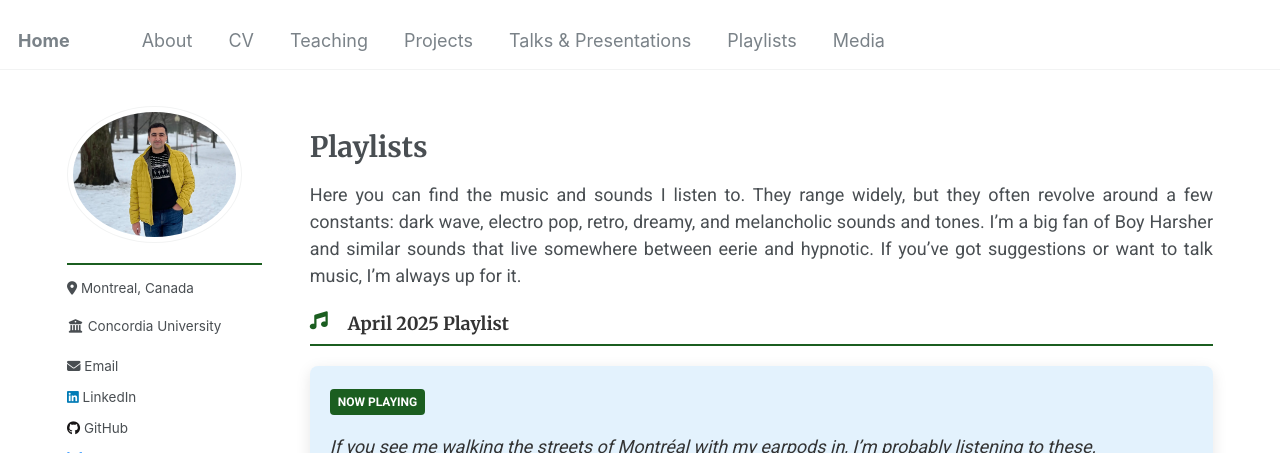
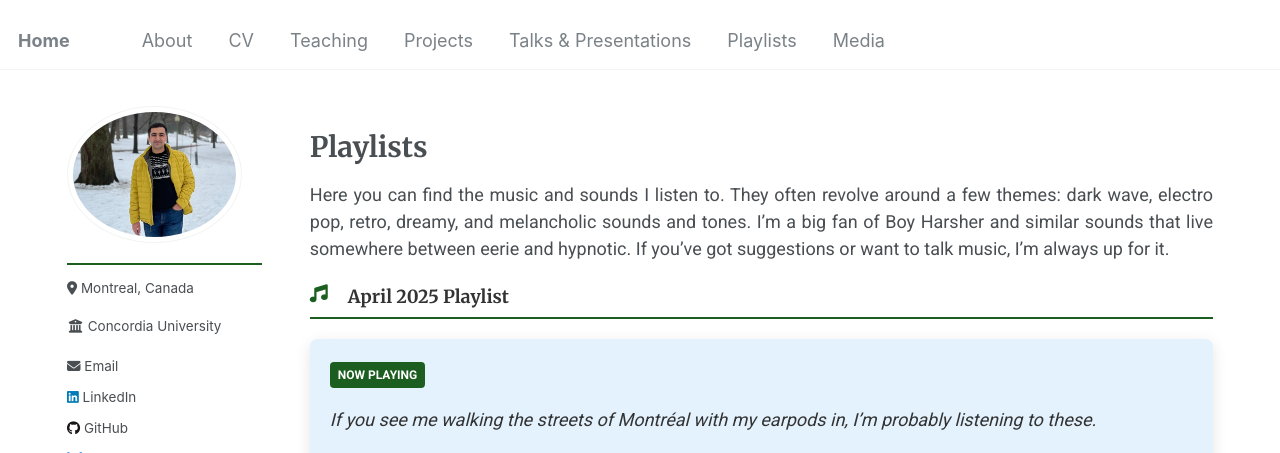
Before and after one commit to Mohsnmonji/mohsnmonji.github.io, a Jekyll site: the page built from _pages/playlists.md, in a window 1280 px wide and 900 px high, cut to the strip 0-453 px from the top of the window. Built offline with Jekyll 4.4.1, drawn with Linux system fonts in a browser that asks for light colours; some web fonts are replaced.

Commit message:
Update playlists.md

```diff
--- a/_pages/playlists.md
+++ b/_pages/playlists.md
@@ -92,7 +92,7 @@ author_profile: true
 </style>
 
 <div class="playlist-section">
-  <p>Here you can find the music and sounds I listen to. They range widely, but they often revolve around a few constants: dark wave, electro pop, retro, dreamy, and melancholic sounds and tones. I’m a big fan of Boy Harsher and similar sounds that live somewhere between eerie and hypnotic. If you’ve got suggestions or want to talk music, I’m always up for it.</p>
+  <p>Here you can find the music and sounds I listen to. They often revolve around a few themes: dark wave, electro pop, retro, dreamy, and melancholic sounds and tones. I’m a big fan of Boy Harsher and similar sounds that live somewhere between eerie and hypnotic. If you’ve got suggestions or want to talk music, I’m always up for it.</p>
 
  <h3><i class="fas fa-music icon"></i> April 2025 Playlist</h3>
 
```
